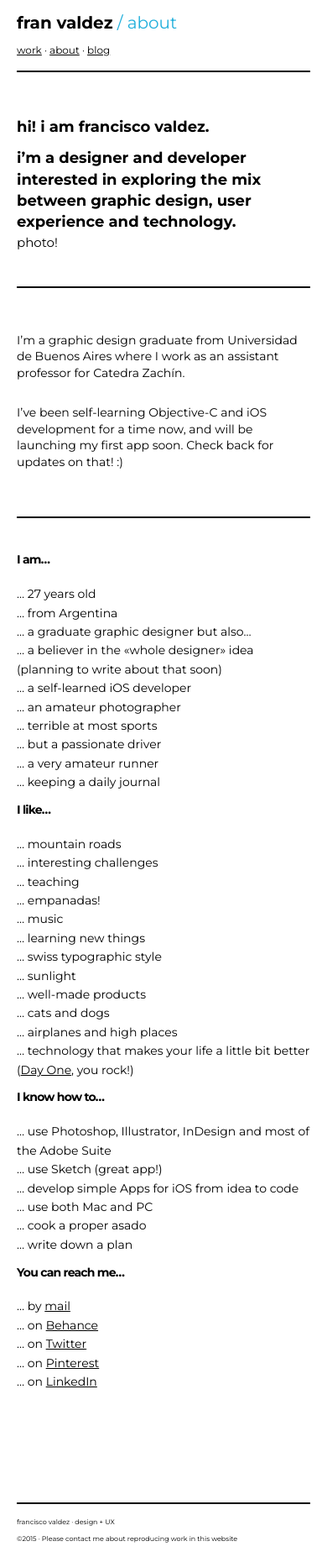
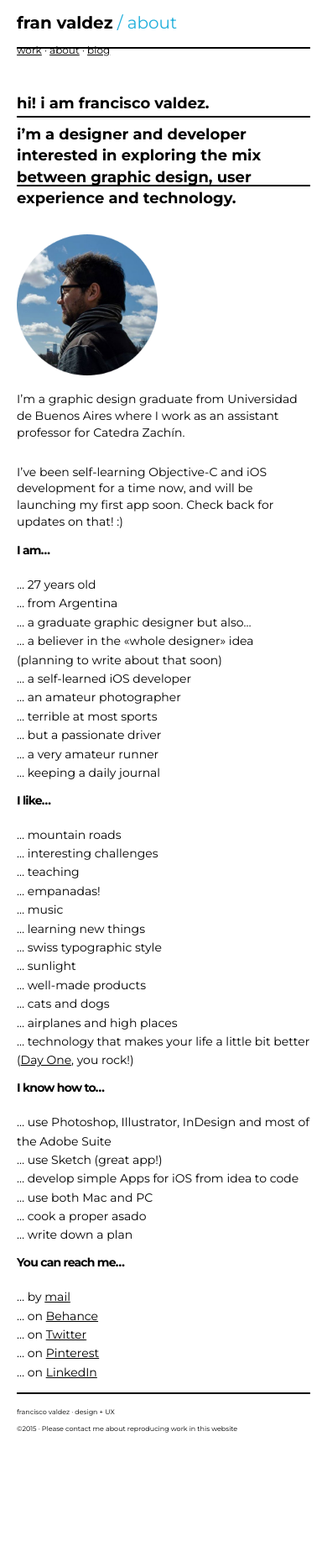
Before and after one commit to franciscoevaldez/webportfolio, a PHP site: page /about.htm in a window 390 px wide. Shown: the whole page at 84% size. After the commit the page ends 1706 px from the top, so only its background shows below. Run offline with PHP 8.4, Linux system fonts and the light colour scheme.

Commit message:
Ajuste responsive y foto
Ajuste correcto del ancho del header.
Foto agregada en al about.

```diff
--- a/about.htm
+++ b/about.htm
@@ -40,8 +40,8 @@
 		<div class="row">
 
 		<div id="mainTitle" class="eight columns">
-			<h1>fran valdez<em> / about</em></h1>
-			<p><strong>fran valdez</strong><em> / about</em></p>
+			<h1><a href="index.html">fran valdez</a><em> / about</em></h1>
+			<p><strong><a href="index.html">fran valdez</a></strong><em> / about</em></p>
 		</div>
 
 		<nav class="four columns">
@@ -67,8 +67,8 @@
 				user experience and technology. </p>
 		</div>
 
-		<div id="photoSpace" class="six columns">
-			photo!
+		<div id="photoSpace" class="three columns u-pull-right">
+			<img class="u-max-full-width" src="images/franvaldez.png" alt="This is me trying to look like a deep thinker (Photo credit: Andrea Faggiani)">
 		</div>
 
 	</section>
--- a/index.html
+++ b/index.html
@@ -32,6 +32,7 @@
 </head>
 
 <body>
+
 
 	<div class="container">
 
--- a/style/skeleton.css
+++ b/style/skeleton.css
@@ -28,21 +28,28 @@
 
 /* Grid
 –––––––––––––––––––––––––––––––––––––––––––––––––– */
-.container {
+.container,
+.stacked {
 	position: relative;
 	width: 100%;
 	max-width: 1200px;
 	margin: 0 auto;
 	padding: 0 20px;
 	box-sizing: border-box; }
+
 .stacked {
+	position: fixed;
+}
 
-}
 .column,
 .columns {
 	width: 100%;
 	float: left;
 	box-sizing: border-box; }
+
+@media (max-width: 400px){
+	.stacked {width: 87.5%;}
+}
 
 /* For devices larger than 400px */
 @media (min-width: 400px) {
@@ -399,11 +406,13 @@
 	border-top: 1px solid #E1E1E1; }
 
 
+
 /* Clearing
 –––––––––––––––––––––––––––––––––––––––––––––––––– */
 
 /* Self Clearing Goodness */
-.container:after,
+.container:after
+.stacked:after,
 .row:after,
 .u-cf {
 	content: "";
--- a/style/styles.css
+++ b/style/styles.css
@@ -6,7 +6,7 @@
 
 header{
 
-	background-color: rgba(255, 255, 255, 0.8);
+	background-color: rgba(255, 255, 255, 0.9);
 	border-bottom: 2px black solid;
 
 	position: relative;
@@ -35,14 +35,11 @@
 
 	height: 80px;
 
-	position: fixed;
-	display: block;
-	max-width: 1200px;
-	top: 0px;
+
 
 }
 
-
+header div#mainTitle a{text-decoration: none;}
 
 @media (min-width: 450px) {header.stacked{height: 55px;}}
 @media (min-width: 750px) {header.stacked{height: 65px;}}
@@ -183,6 +180,10 @@
 body#about section#intro p{
 	font-size: 2.8rem;
 	font-weight: 700;
+}
+
+@media (max-width: 550px) {
+	body#about section#intro div#photoSpace { width: 48%; float: left; margin-top: 30px;}
 }
 
 @media (max-width: 650px) {body#about section#intro p { font-size: 1.8rem; }}
--- a/works/awork.htm
+++ b/works/awork.htm
@@ -40,7 +40,7 @@
 		<div class="row">
 
 			<div id="mainTitle" class="eight columns">
-				<h1>fran valdez<em> / ++ work name ++</em></h1>
+				<h1><a href="../index.html">fran valdez</a><em> / ++ work name ++</em></h1>
 				<p><strong>fran valdez</strong><em> / about</em></p>
 			</div>
 
```
Also changed, not shown: images/franvaldez.png (added).
